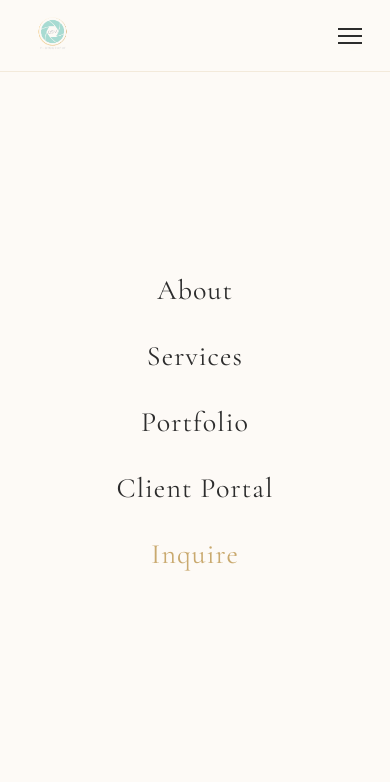
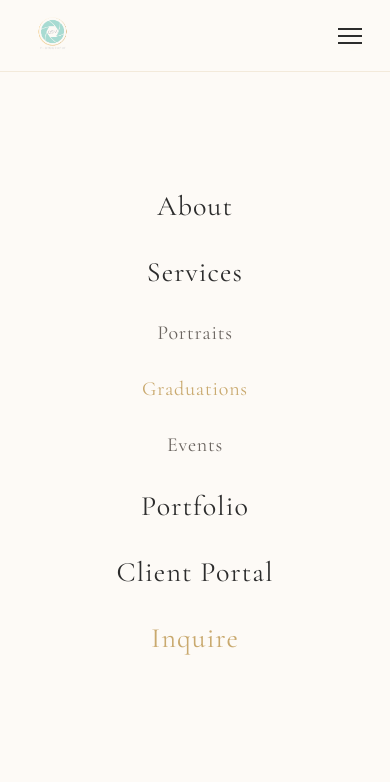
Before and after one commit to DSM-Photography/dsm-shotlist, a website: page graduations.html in a window 390 px wide. Both pictures are taken after a click on the element 350 px from the left and 35 px from the top of the page. Shown: the top 782 px of the page. Drawn offline with nearby package versions, Linux system fonts and the light colour scheme.

Commit message:
Update graduations.html

```diff
--- a/graduations.html
+++ b/graduations.html
@@ -1071,11 +1071,14 @@
     </div>
   </nav>
 
-  <!-- MOBILE MENU -->
+<!-- MOBILE MENU -->
   <div class="mobile-menu" id="mobileMenu">
     <button class="mobile-close" onclick="toggleMenu()">&#x2715;</button>
     <a href="index.html#about" onclick="toggleMenu()">About</a>
     <a href="services.html" onclick="toggleMenu()">Services</a>
+    <a href="portraits.html" onclick="toggleMenu()" style="font-size:20px; color:var(--mid);">Portraits</a>
+    <a href="graduations.html" onclick="toggleMenu()" style="font-size:20px; color:var(--gold);">Graduations</a>
+    <a href="events.html" onclick="toggleMenu()" style="font-size:20px; color:var(--mid);">Events</a>
     <a href="index.html#portfolio" onclick="toggleMenu()">Portfolio</a>
     <a href="client-portal.html" onclick="toggleMenu()">Client Portal</a>
     <a href="#inquire" onclick="toggleMenu()" style="color:var(--gold);">Inquire</a>
@@ -1259,8 +1262,9 @@
             <div class="addon-name">Thank-you cards</div>
             <div class="addon-note">Set of 25, design included</div>
           </div>
-          <div class="addon-price">$65</div>
+        <div class="addon-price">$65</div>
         </div>
+        <div class="addon-item">
           <div>
             <div class="addon-name">Announcement + thank-you bundle</div>
             <div class="addon-note">Both sets of 25, design included — save $10</div>
```
